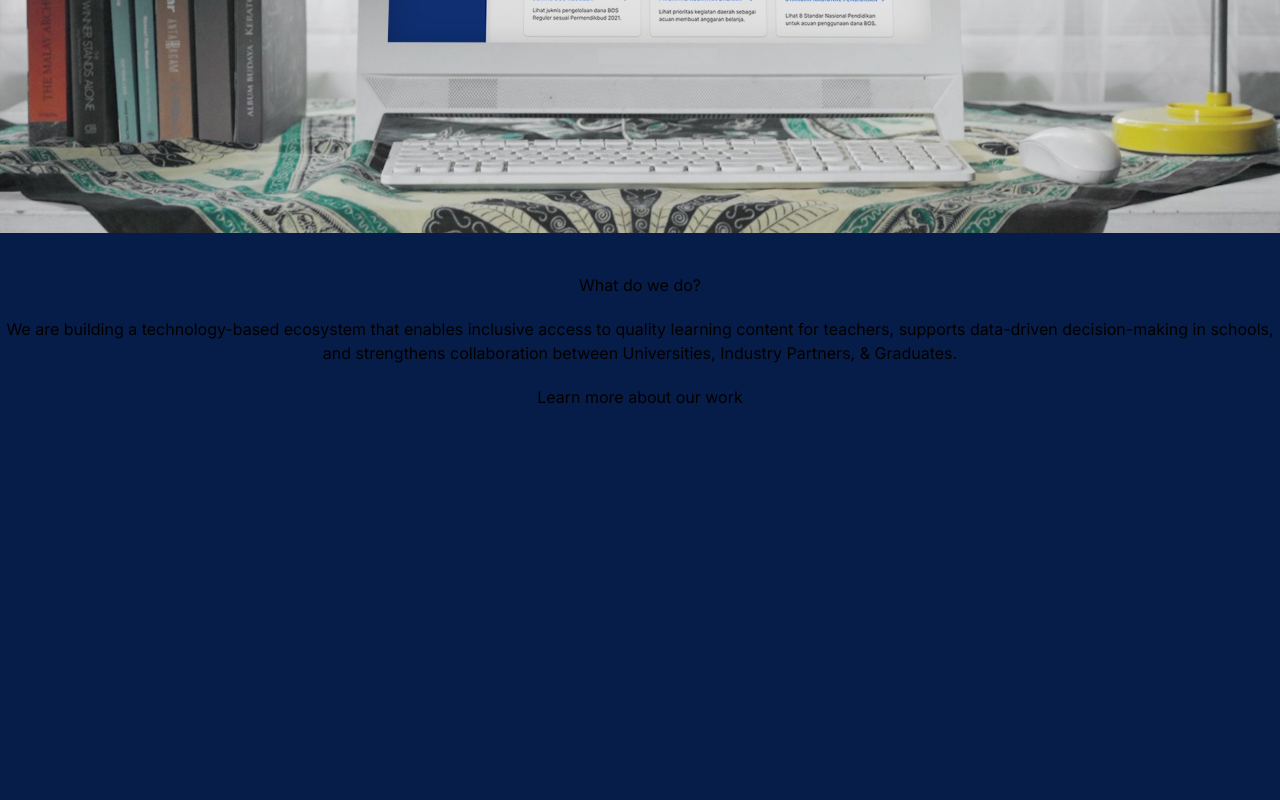
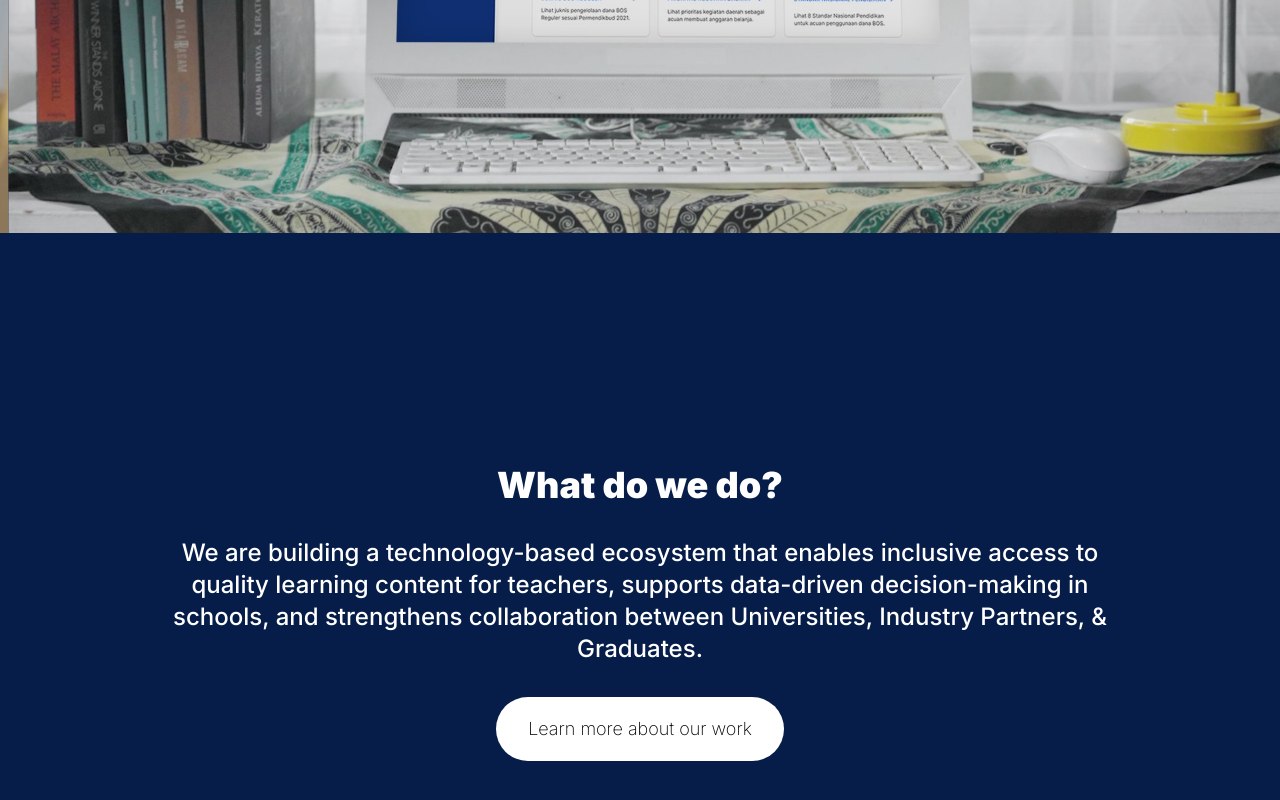
Before and after one commit to iczky/company-profile-codechallenge, a Next.js app: page / in a window 1280 px wide. Shown: the part 1010-1810 px from the top of the page. Before the commit the page ends 1419 px from the top, so only its background shows below. Built offline with nearby package versions, Linux system fonts and the light colour scheme.

Commit message:
feat: create section for offering

```diff
--- a/app/components/CarouselSection.tsx
+++ b/app/components/CarouselSection.tsx
@@ -1,4 +1,4 @@
-import { Card, CardContent } from "@/components/ui/card";
+"use client";
 import {
   Carousel,
   CarouselContent,
@@ -20,7 +20,8 @@ export function CarouselSection() {
         }}
         plugins={[
           Autoplay({
-            delay: 2000,
+            delay: 2500,
+            stopOnInteraction: false,
           }),
         ]}>
         <CarouselContent className="-ml-[0px]">
--- a/app/components/OurOffering.tsx
+++ b/app/components/OurOffering.tsx
@@ -1,14 +1,22 @@
+import { Button } from "@/components/ui/button";
+
 const OurOffering = () => {
   return (
-    <section className="flex flex-col gap-5 items-center justify-center text-center text-black">
-      <h1>What do we do?</h1>
-      <p>
-        We are building a technology-based ecosystem that enables inclusive
-        access to quality learning content for teachers, supports data-driven
-        decision-making in schools, and strengthens collaboration between
-        Universities, Industry Partners, & Graduates.
-      </p>
-      <button>Learn more about our work</button>
+    <section className="flex justify-center text-center text-white pb-10">
+      <div className="mt-48 w-[75%] flex flex-col gap-8 items-center">
+        <h1 className="font-bold text-4xl">
+          <strong>What do we do?</strong>
+        </h1>
+        <h4 className="text-2xl font-medium">
+          We are building a technology-based ecosystem that enables inclusive
+          access to quality learning content for teachers, supports data-driven
+          decision-making in schools, and strengthens collaboration between
+          Universities, Industry Partners, & Graduates.
+        </h4>
+        <Button className="bg-white text-black w-fit rounded-full font-extralight p-8 text-lg">
+          Learn more about our work
+        </Button>
+      </div>
     </section>
   );
 };
```
